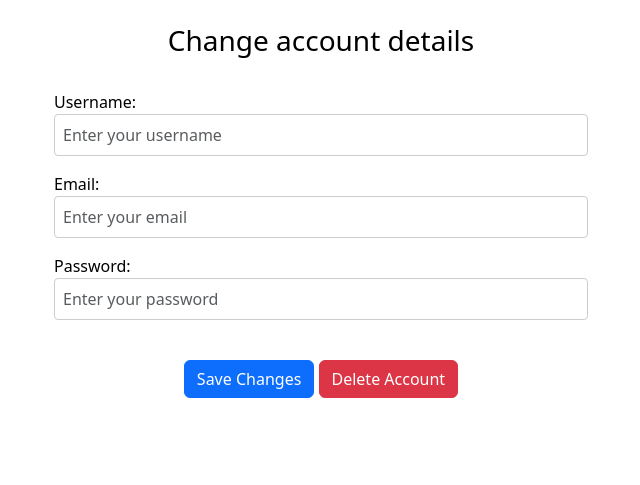
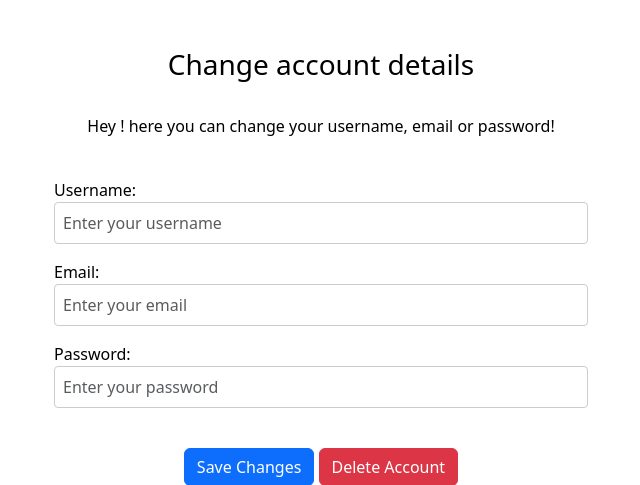
Before and after one commit to DeObjectifOne/CS-code, a Python web app: template Coding time!/website/templates/account.html in a window 1280 px wide. Shown: the part 56-541 px from the top of the page, without its empty margins (319-959 px from the left). Run offline with Jinja, Linux system fonts and the light colour scheme; the template is opened without the code that fills it, so the values that code supplies are empty; some libraries are stand-ins or nearby versions.

Commit message:
Update account.html

```diff
--- a/Coding time!/website/templates/account.html
+++ b/Coding time!/website/templates/account.html
@@ -37,9 +37,13 @@
 
 </style>
 
+<br><br>
+
+<h3 align=center>Change account details</h3>
+
 <br>
 
-<h3 align=center>Change account details</h3>
+<p align="center">Hey {{ user.username }}! here you can change your username, email or password!</p>
 
 <br>
 
```
